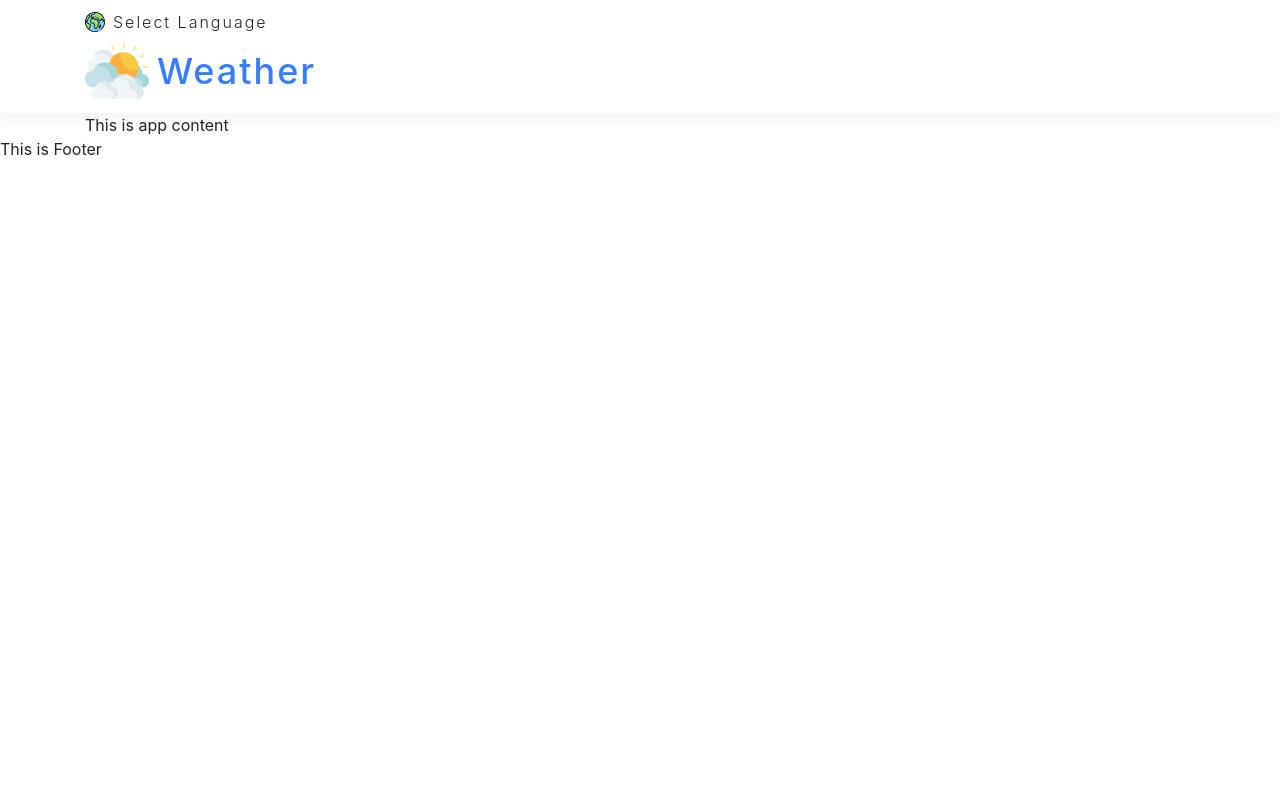
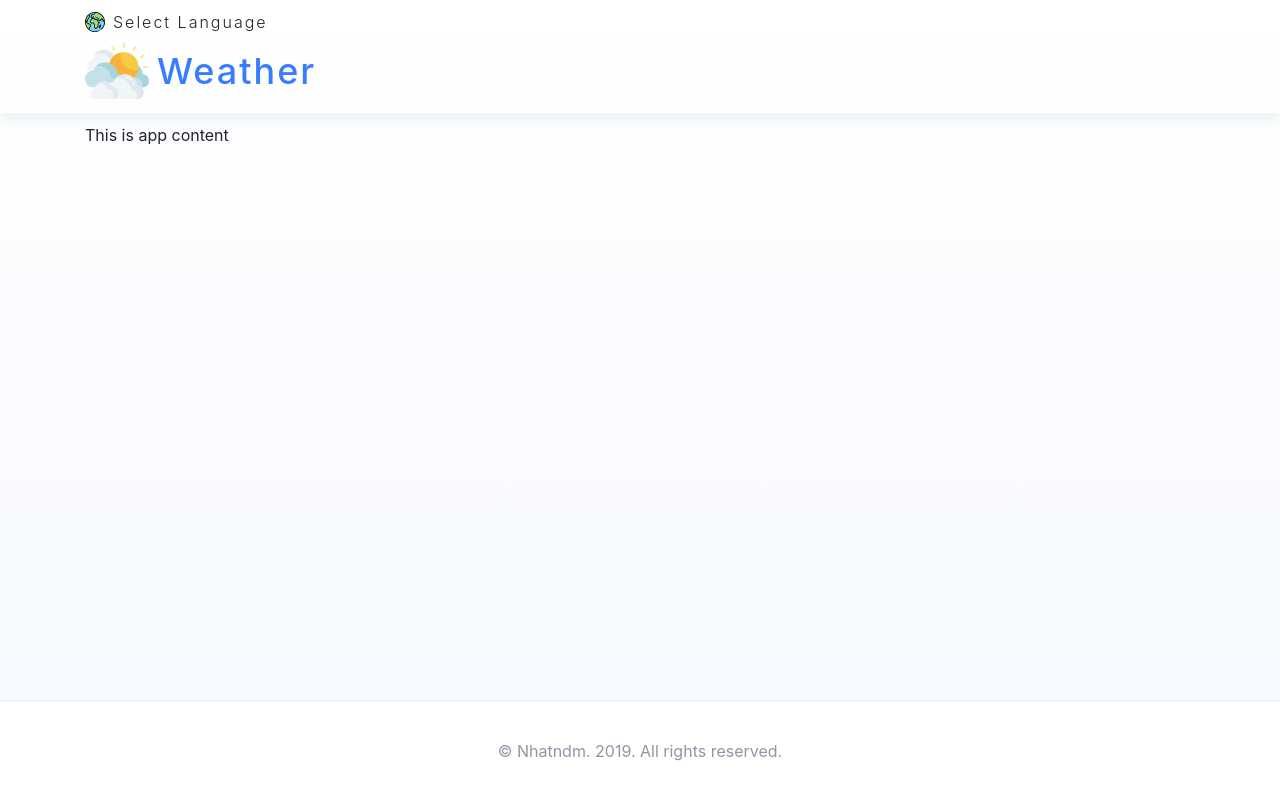
Before and after one commit to nhatndm/weather_chart, a React (Create React App) app: page / in a window 1280 px wide. Built offline with nearby package versions, Linux system fonts and the light colour scheme.

Commit message:
added footer

```diff
--- a/src/App.js
+++ b/src/App.js
@@ -8,7 +8,11 @@ export default class App extends Component {
       <Fragment>
         <HeaderContainer />
 
-        <div className="container">This is app content</div>
+        <div className="app-content">
+          <div className="container app-content-wrapper">
+            This is app content
+          </div>
+        </div>
 
         <FooterContainer />
       </Fragment>
--- a/src/Presentations/Layout/Footer/index.js
+++ b/src/Presentations/Layout/Footer/index.js
@@ -3,6 +3,8 @@ import "./index.scss";
 
 export default class FooterPresentation extends Component {
   render() {
-    return <div className="app-footer">This is Footer</div>;
+    return (
+      <div className="app-footer">© Nhatndm. 2019. All rights reserved.</div>
+    );
   }
 }
--- a/src/Presentations/Layout/Footer/index.scss
+++ b/src/Presentations/Layout/Footer/index.scss
@@ -0,0 +1,14 @@
+.app-footer {
+  position: fixed;
+  left: 0;
+  bottom: 0;
+  width: 100%;
+  height: 100px;
+  display: flex;
+  justify-content: center;
+  align-items: center;
+  border-top: 1px solid var(--app-light-grayish-blue) !important;
+  color: var(--app-dark-grayish-blue);
+  z-index: 1;
+  background-color: var(--app-white);
+}
--- a/src/index.scss
+++ b/src/index.scss
@@ -2,6 +2,29 @@
 
 :root {
   --app-light-blue: #377dff;
+  --app-dark-grayish-blue: #8c98a4;
+  --app-light-grayish-blue: #e7eaf3;
+  --app-white: #ffffff;
+}
+html {
+  height: 100%;
+}
+
+body {
+  background-image: linear-gradient(
+    0deg,
+    rgba(55, 125, 255, 0.05) 0%,
+    transparent 100%
+  );
+  background-repeat: no-repeat;
+  background-size: cover;
+}
+
+.app-content {
+  > .app-content-wrapper {
+    padding-top: 10px;
+    padding-bottom: 10px;
+  }
 }
 
 .icon-64 {
```
